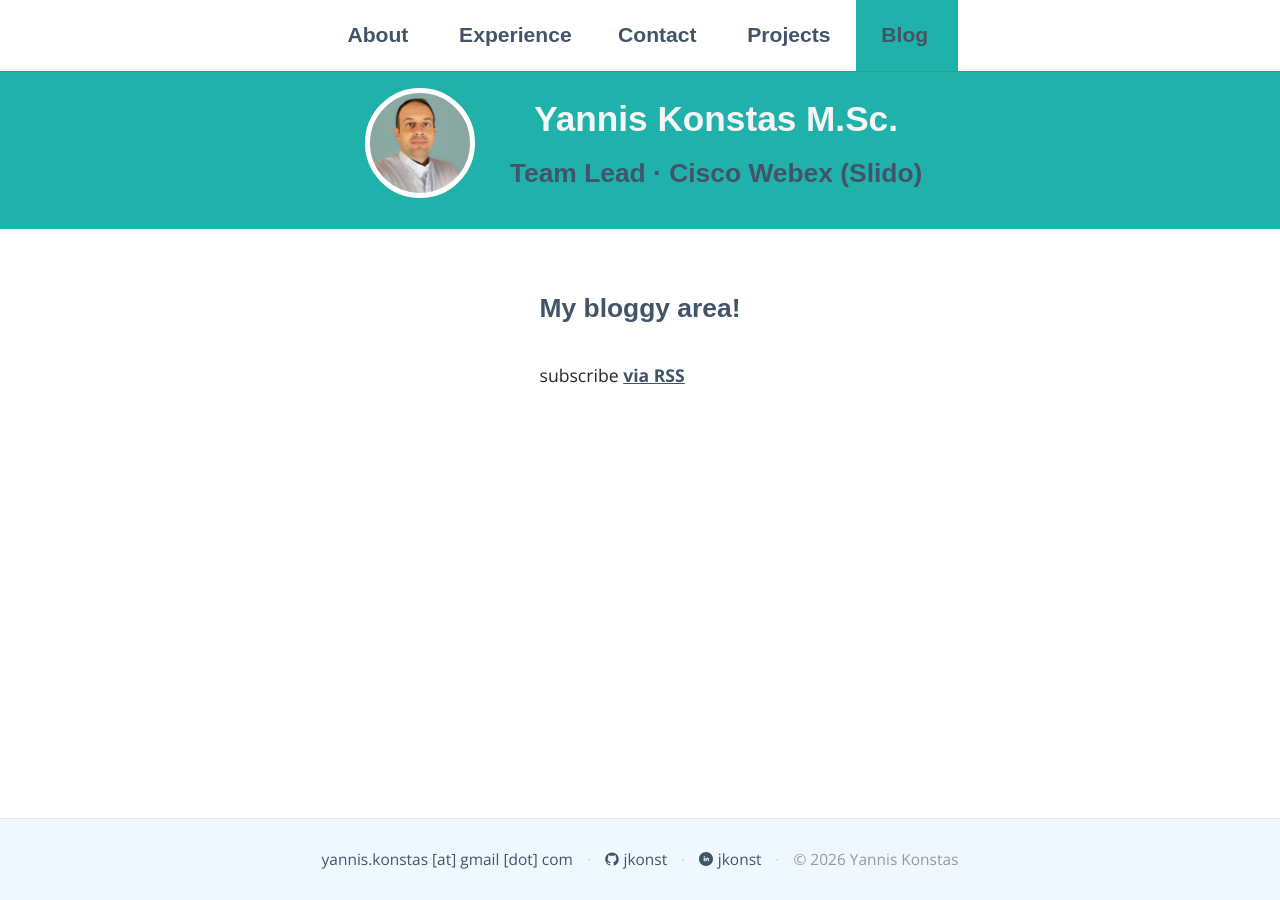
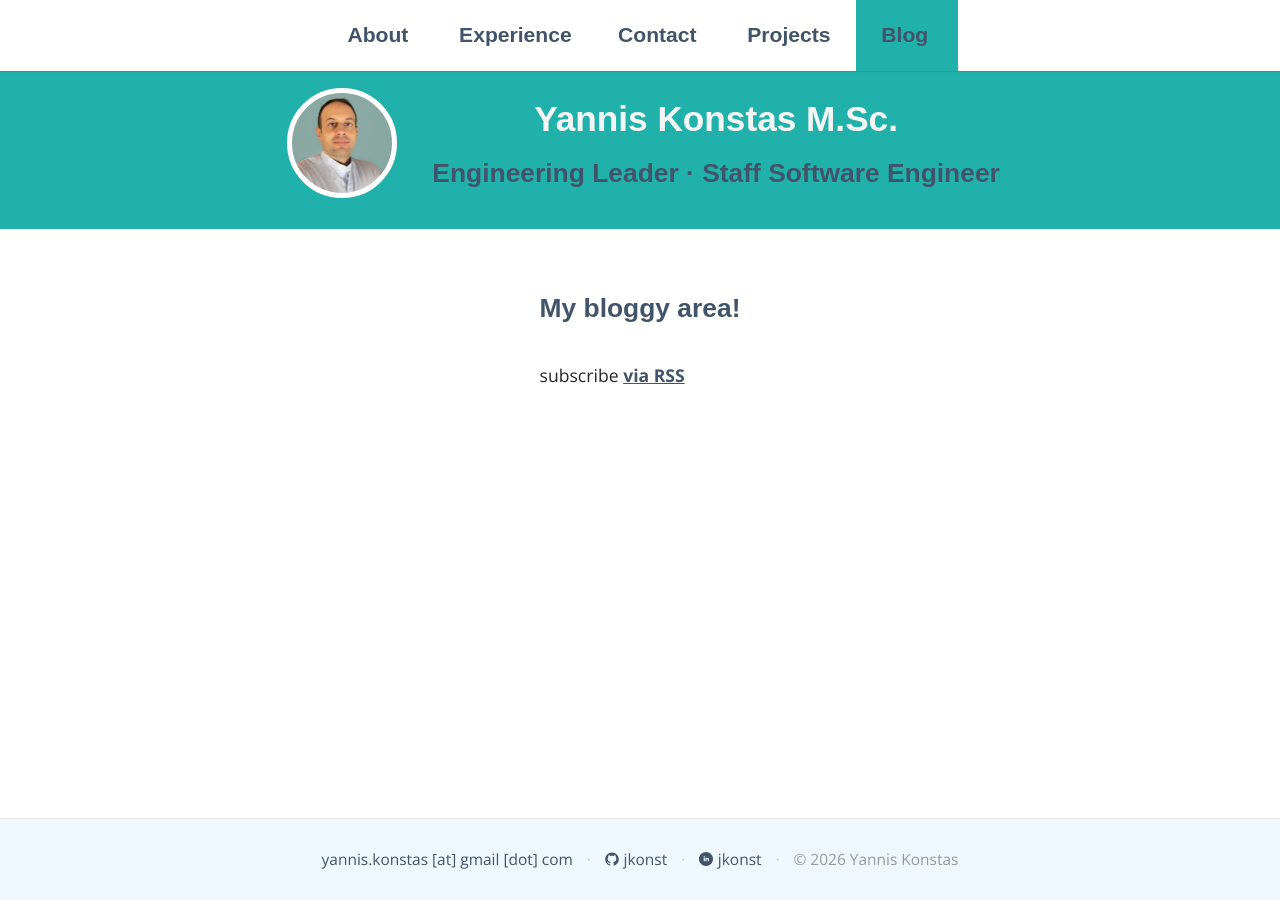
Before and after one commit to jkonst/jkonst.github.io, a Jekyll site: the page built from blog/index.html, in a window 1280 px wide. Built offline with Jekyll 4.4.1, drawn with Linux system fonts in a browser that asks for light colours; some web fonts are replaced.

Commit message:
fix: restore Engineering Leader hero subtitle

```diff
--- a/_includes/header.html
+++ b/_includes/header.html
@@ -22,6 +22,6 @@
     </div>
     <div id="baseurl-placeholder">
         <h1>{{ site.title }} M.Sc.</h1>
-        <h2>Team Lead &middot; Cisco Webex (Slido)</h2>
+        <h2>Engineering Leader &middot; Staff Software Engineer</h2>
     </div>
 </header>
```
